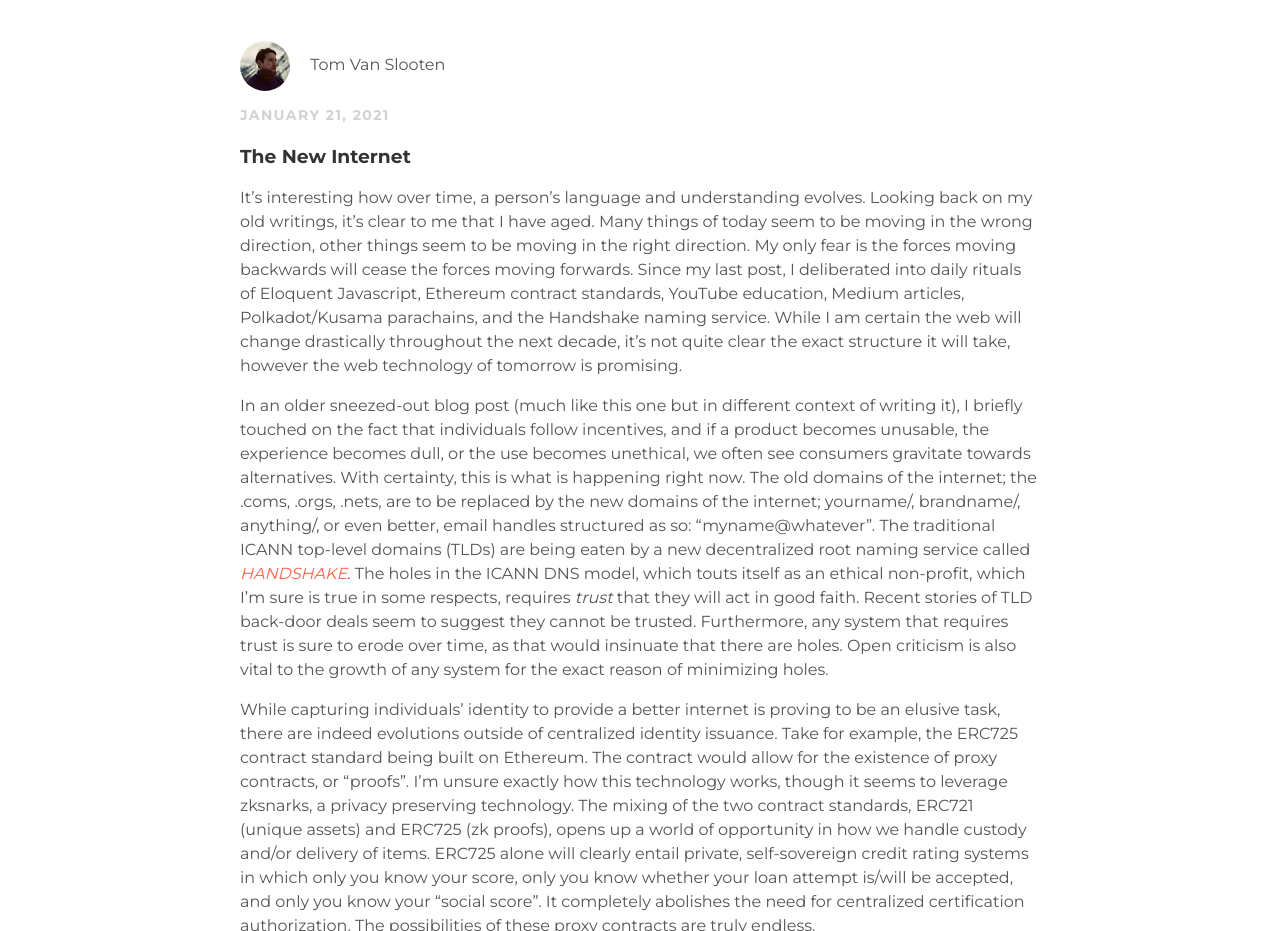
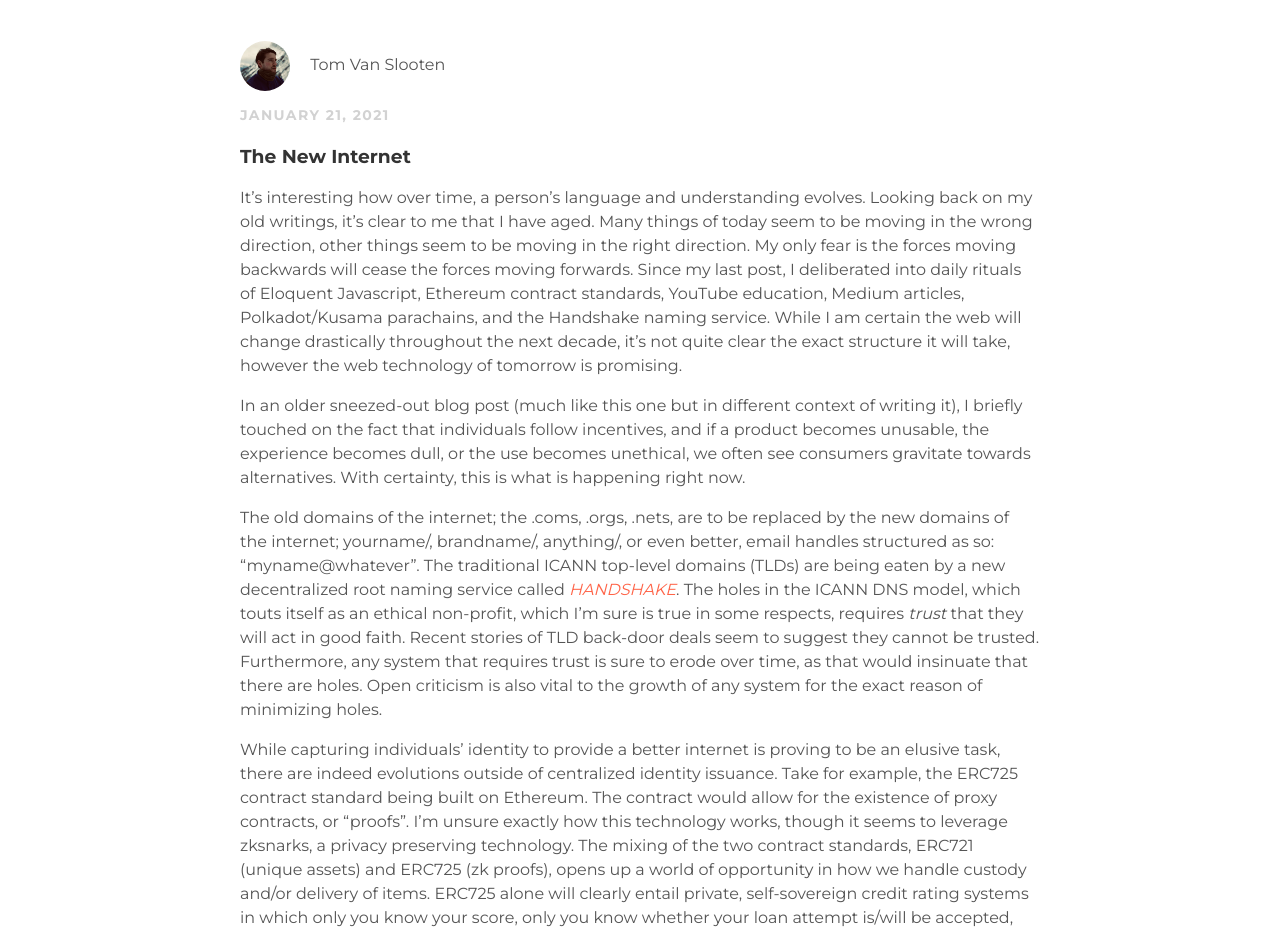
Before and after one commit to tjvanslooten/tjvanslooten.github.io, a plain HTML site: page index.html in a window 1280 px wide. Shown: the part 169-1100 px from the top of the page. Drawn offline with Linux system fonts and the light colour scheme.

Commit message:
Update index.html

```diff
--- a/index.html
+++ b/index.html
@@ -34,7 +34,11 @@
             </p>
 
             <p>
-            In an older sneezed-out blog post (much like this one but in different context of writing it), I briefly touched on the fact that individuals follow incentives, and if a product becomes unusable, the experience becomes dull, or the use becomes unethical, we often see consumers gravitate towards alternatives. With certainty, this is what is happening right now. The old domains of the internet; the .coms, .orgs, .nets, are to be replaced by the new domains of the internet; yourname/, brandname/, anything/, or even better, email handles structured as so: “myname@whatever”. The traditional ICANN top-level domains (TLDs) are being eaten by a new decentralized root naming service called <em><a href=https://www.handshake.org>HANDSHAKE</a></em>. The holes in the ICANN DNS model, which touts itself as an ethical non-profit, which I’m sure is true in some respects, requires <em>trust</em> that they will act in good faith. Recent stories of TLD back-door deals seem to suggest they cannot be trusted. Furthermore, any system that requires trust is sure to erode over time, as that would insinuate that there are holes. Open criticism is also vital to the growth of any system for the exact reason of minimizing holes.
+            In an older sneezed-out blog post (much like this one but in different context of writing it), I briefly touched on the fact that individuals follow incentives, and if a product becomes unusable, the experience becomes dull, or the use becomes unethical, we often see consumers gravitate towards alternatives. With certainty, this is what is happening right now.
+            </p>
+
+            <p>
+            The old domains of the internet; the .coms, .orgs, .nets, are to be replaced by the new domains of the internet; yourname/, brandname/, anything/, or even better, email handles structured as so: “myname@whatever”. The traditional ICANN top-level domains (TLDs) are being eaten by a new decentralized root naming service called <em><a href=https://www.handshake.org>HANDSHAKE</a></em>. The holes in the ICANN DNS model, which touts itself as an ethical non-profit, which I’m sure is true in some respects, requires <em>trust</em> that they will act in good faith. Recent stories of TLD back-door deals seem to suggest they cannot be trusted. Furthermore, any system that requires trust is sure to erode over time, as that would insinuate that there are holes. Open criticism is also vital to the growth of any system for the exact reason of minimizing holes.
             </p>
 
             <p>
```
